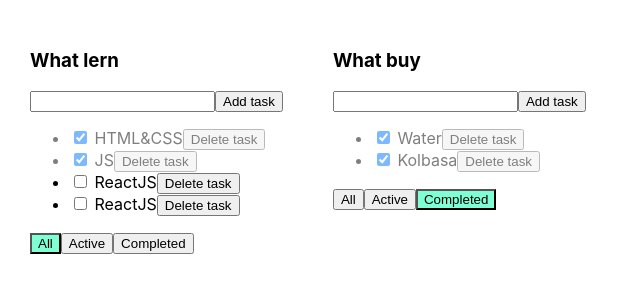
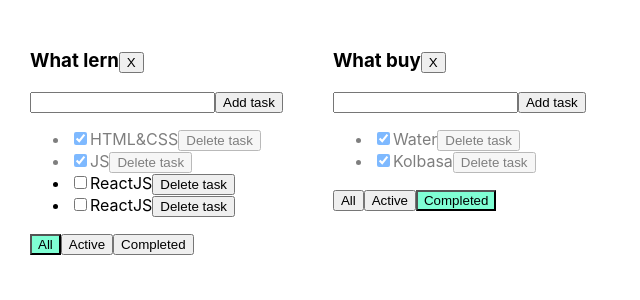
Before and after one commit to Tsyriulnikov/my-todolist, a React (Create React App) app: page / in a window 1280 px wide. Shown: the top 300 px of the page, without its empty margins (0-640 px from the left). Built offline with nearby package versions, Linux system fonts and the light colour scheme.

Commit message:
lesson_5.2

```diff
--- a/src/App.tsx
+++ b/src/App.tsx
@@ -39,32 +39,38 @@ function App() {
     })
 
 
-    const removeTask = (todoListsId:string,id: string) => {
-       setTasks({...tasks, [todoListsId]:tasks[todoListsId].filter(el=>el.id!==id)})
+    const removeTask = (todoListsId: string, id: string) => {
+        setTasks({...tasks, [todoListsId]: tasks[todoListsId].filter(el => el.id !== id)})
     }
 
-    const addTask = (todoListsId:string, title: string) => {
+    const addTask = (todoListsId: string, title: string) => {
         let newTask = {id: v1(), title: title, isDone: false}
         // let newTasks = [newTask, ...tasks]
-         setTasks({...tasks, [todoListsId]:[newTask, ...tasks[todoListsId]]})
+        setTasks({...tasks, [todoListsId]: [newTask, ...tasks[todoListsId]]})
     }
 
-    const changeStatus = (taskId: string, isDone: boolean) => {
-        // let task = tasks.find((el) => el.id === taskId)
-        // if (task)
-        //     task.isDone = isDone
-        // setTasks([...tasks])
+    const changeStatus = (todoListsId: string, taskId: string, isDone: boolean) => {
+        setTasks({
+            ...tasks,
+            [todoListsId]: tasks[todoListsId].map(el => el.id === taskId ? {...el, isDone: isDone} : el)
+        })
     }
 
-    function changeFilter(todoListId:string,value: FilterValuesType) {
-        setTodoLists(todoLists.map(el=>el.id===todoListId ? {...el, filter:value} : el))
+    function changeFilter(todoListsId: string, value: FilterValuesType) {
+        setTodoLists(todoLists.map(el => el.id === todoListsId ? {...el, filter: value} : el))
     }
 
 
+    const deleteTodoList = (todoListsId: string) => {
+        setTodoLists(todoLists.filter(el=> el.id!==todoListsId))
+        let newTasks={...tasks}
+        delete newTasks[todoListsId]
+        setTasks(newTasks)
+    }
 
     return (
         <div className="App">
-            {todoLists.map(tl=>{
+            {todoLists.map(tl => {
 
                     let tasksForTodoList = tasks[tl.id]
 
@@ -75,7 +81,7 @@ function App() {
                         tasksForTodoList = tasks[tl.id].filter(t => !t.isDone);
                     }
 
-                return(
+                    return (
                         <TodoList
                             key={tl.id}
                             todoListsId={tl.id}
@@ -85,7 +91,9 @@ function App() {
                             changeFilter={changeFilter}
                             addTasks={addTask}
                             changeTaskStatus={changeStatus}
-                    filter={tl.filter}/>)}
+                            filter={tl.filter}
+                            callBackDeleteTodoList={deleteTodoList}/>)
+                }
             )}
         </div>
     );
--- a/src/TodoList.tsx
+++ b/src/TodoList.tsx
@@ -4,12 +4,13 @@ import {FilterValuesType, TasksObjectType} from "./App";
 type TodoListPropsType = {
     title: string
     task: Array<TaskPropsType>
-    removeTask: (todoListsId:string,id: string) => void
-    changeFilter: (todoListsId:string, value: FilterValuesType) => void
-    addTasks: (todoListsId:string,title: string) => void
-    changeTaskStatus:(taskId:string, isDone:boolean)=>void
-    filter:FilterValuesType
-    todoListsId:string
+    removeTask: (todoListsId: string, id: string) => void
+    changeFilter: (todoListsId: string, value: FilterValuesType) => void
+    addTasks: (todoListsId: string, title: string) => void
+    changeTaskStatus: (todoListsIs: string, taskId: string, isDone: boolean) => void
+    filter: FilterValuesType
+    todoListsId: string
+    callBackDeleteTodoList: (todoListsId: string) => void
 }
 export type TaskPropsType = {
     id: string
@@ -21,7 +22,7 @@ export type TaskPropsType = {
 export const TodoList = (props: TodoListPropsType) => {
 
     const [newTaskTitle, setNewTaskTitle] = useState<string>("");
-    const [error, setError] = useState<string|null>(null);
+    const [error, setError] = useState<string | null>(null);
 
     const onChangeNewTaskTitle = (e: ChangeEvent<HTMLInputElement>) => {
         setNewTaskTitle(e.currentTarget.value)
@@ -35,25 +36,31 @@ export const TodoList = (props: TodoListPropsType) => {
     }
 
     const onClickAddTask = () => {
-       if(newTaskTitle.trim() !==""){
-           props.addTasks(props.todoListsId,newTaskTitle)
+        if (newTaskTitle.trim() !== "") {
+            props.addTasks(props.todoListsId, newTaskTitle)
             setNewTaskTitle("")
-       }else {
+        } else {
             setError("Name is required");
         }
     }
 
-    const changeFilter = (stringFilter:FilterValuesType) => {props.changeFilter(props.todoListsId, stringFilter)}
-
+    const changeFilter = (stringFilter: FilterValuesType) => {
+        props.changeFilter(props.todoListsId, stringFilter)
+    }
+    const deleteTodoListHandler = () => {
+        props.callBackDeleteTodoList(props.todoListsId)
+    }
 
     return (
         <div>
-            <h3>{props.title}</h3>
+            <h3>{props.title}
+                <button onClick={deleteTodoListHandler}>X</button>
+            </h3>
             <div>
                 <input value={newTaskTitle}
                        onChange={onChangeNewTaskTitle}
                        onKeyPress={onKeyPressNewTaskTitle}
-                       className={error ? "error": ""}
+                       className={error ? "error" : ""}
                 />
                 <button onClick={onClickAddTask}>Add task</button>
                 {error && <div className="error-message">{error}</div>}
@@ -61,12 +68,15 @@ export const TodoList = (props: TodoListPropsType) => {
 
             <ul>
                 {props.task.map((el: TaskPropsType) => {
-                    const onClickRemoveTask = () => props.removeTask(props.todoListsId,el.id);
-                    const onChangeHandler = (e: ChangeEvent<HTMLInputElement>) =>
-                    {props.changeTaskStatus(el.id, e.currentTarget.checked)}
+                        const onClickRemoveTask = () => props.removeTask(props.todoListsId, el.id);
+                        const onChangeHandler = (e: ChangeEvent<HTMLInputElement>) => {
+                            props.changeTaskStatus(props.todoListsId, el.id, e.currentTarget.checked)
+                        }
                         return (
-                            <li key={el.id} className={el.isDone ? "is-done":""}><input type="checkbox"
-                                 onChange={onChangeHandler} checked={el.isDone}/> <span>{el.title}</span>
+                            <li key={el.id} className={el.isDone ? "is-done" : ""}><input type="checkbox"
+                                                                                          onChange={onChangeHandler}
+                                                                                          checked={el.isDone}/>
+                                <span>{el.title}</span>
                                 <button onClick={onClickRemoveTask
                                 }> Delete task
                                 </button>
@@ -79,13 +89,15 @@ export const TodoList = (props: TodoListPropsType) => {
             </ul>
 
             <div>
-                <button  className={props.filter === "all" ? "active-filter":""} onClick={()=>changeFilter("all")
+                <button className={props.filter === "all" ? "active-filter" : ""} onClick={() => changeFilter("all")
                 }>All
                 </button>
-                <button className={props.filter === "active" ? "active-filter":""} onClick={()=>changeFilter("active")
+                <button className={props.filter === "active" ? "active-filter" : ""}
+                        onClick={() => changeFilter("active")
                         }>Active
                 </button>
-                <button className={props.filter === "completed" ? "active-filter":""} onClick={()=>changeFilter("completed")
+                <button className={props.filter === "completed" ? "active-filter" : ""}
+                        onClick={() => changeFilter("completed")
                         }>Completed
                 </button>
             </div>
```
Lines whose indentation alone changed are shown as unchanged.
